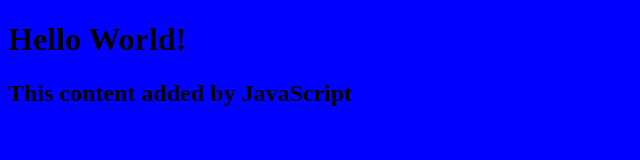
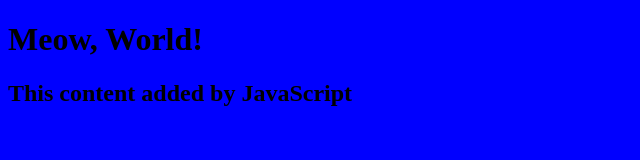
Before and after one commit to Kate1P/my-personal-website, a plain HTML site: page index.html in a window 1280 px wide. Shown: the whole page, without its empty margins (0-640 px from the left). Drawn offline with Linux system fonts and the light colour scheme.

```diff
--- a/index.html
+++ b/index.html
@@ -5,7 +5,7 @@
     <title>My Personal Website</title>
   </head>
   <body>
-    <h1>Hello World!</h1>
+    <h1>Meow, World!</h1>
     <script src="script.js"></script>
   </body>
 </html>
```
